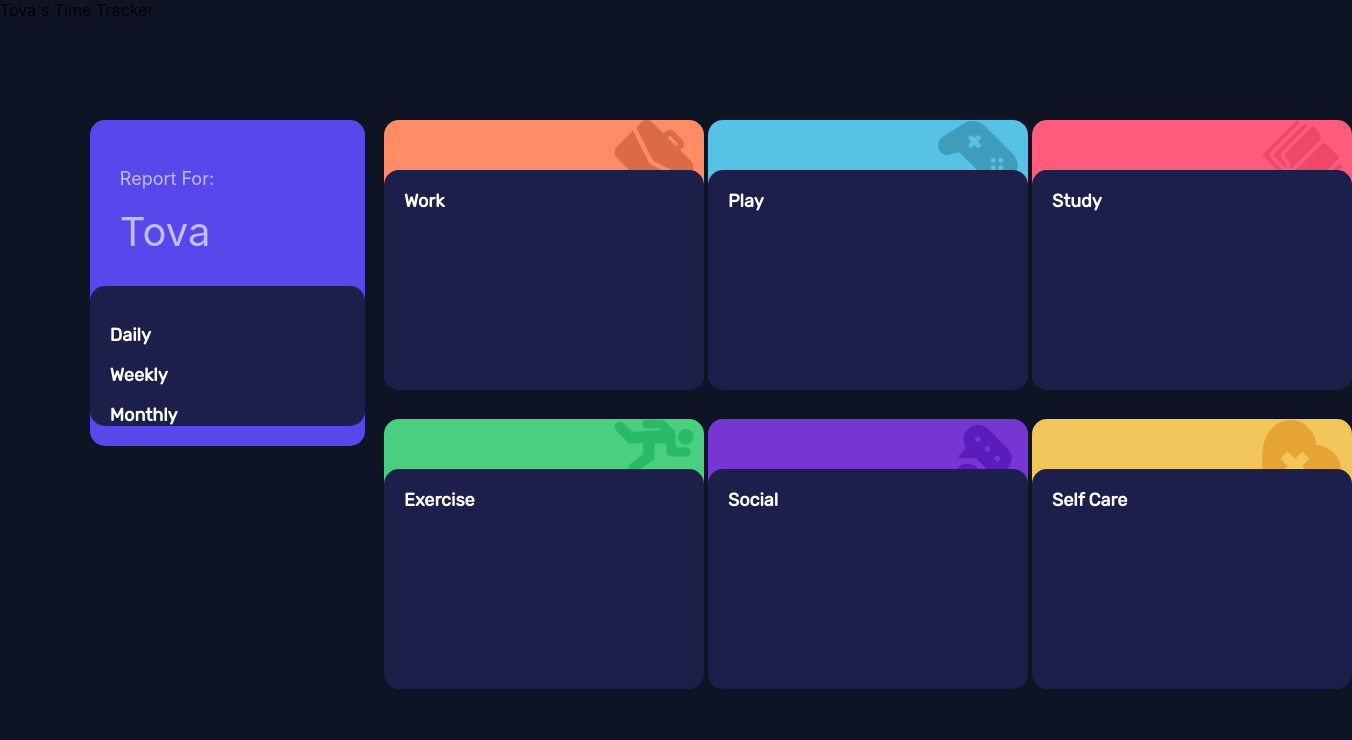
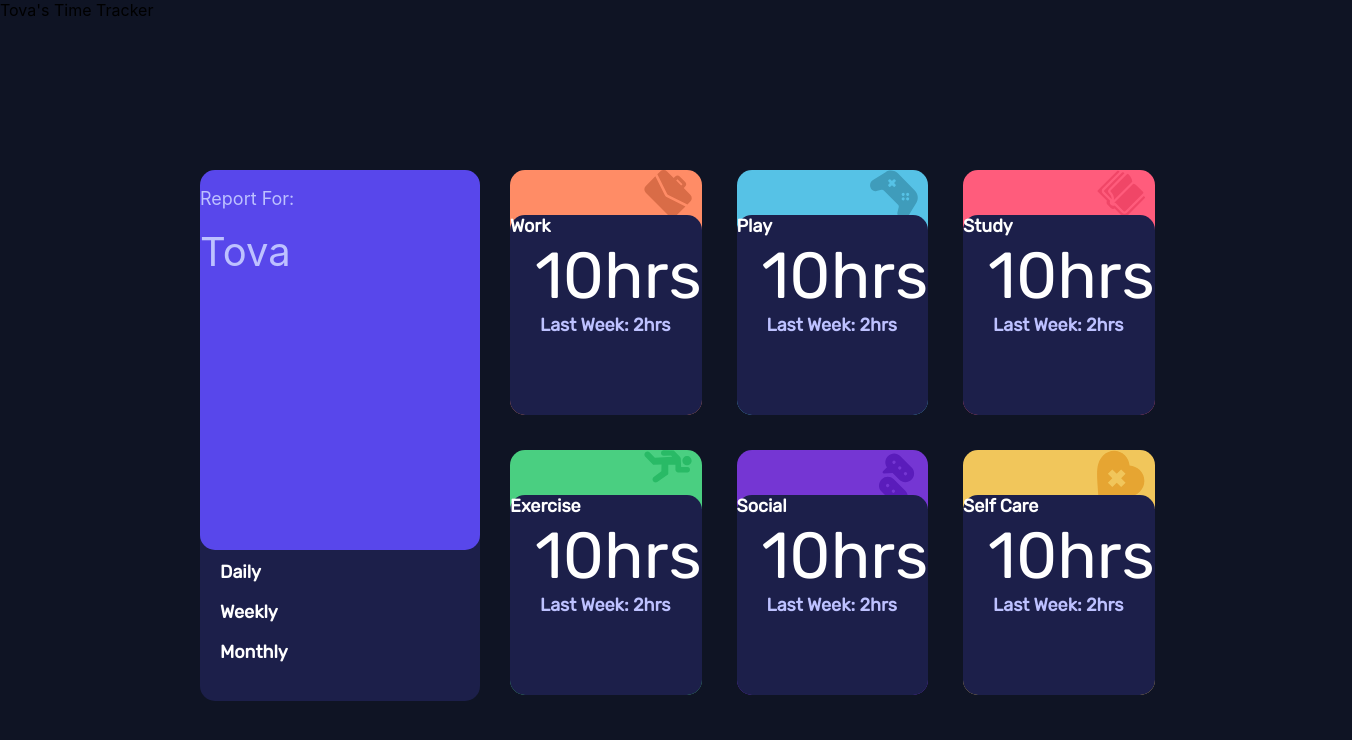
Before and after one commit to tova-moskowitz/time-tracker, a React (Create React App) app: page / in a window 1280 px wide. Shown: the top 740 px of the page, 1352 px wide, since content can reach past the window. Built offline with nearby package versions, Linux system fonts and the light colour scheme.

Commit message:
change flexbox to grid for wrapper

```diff
--- a/src/App.js
+++ b/src/App.js
@@ -29,15 +29,11 @@ function App() {
       <div className="wrapper">
         <div className="profileCard">
           <UserProfileCard user={user} />
-          <div className="timeframes">
-            <p className="daily">Daily</p>
-            <p className="weekly">Weekly</p>
-            <p className="monthly">Monthly</p>
-          </div>
         </div>
         <div className="cards">
           {data.map((type) => {
             return (
+              // <p>HELLO</p>
               <Card title={type.title} iconComponent={icons[type.title]} />
             );
           })}
--- a/src/components/Card.js
+++ b/src/components/Card.js
@@ -10,7 +10,13 @@ function Card({ title, iconComponent }) {
       <div className="icon">
         <Icon />
       </div>
-      <div className="title">{title}</div>
+      <div className="title">
+        {title}
+        <div className="hours">
+          <p className="currentHours">10hrs</p>
+          <p className="previousHours">Last Week: 2hrs</p>
+        </div>
+      </div>
     </div>
   );
 }
--- a/src/components/UserProfileCard.js
+++ b/src/components/UserProfileCard.js
@@ -5,6 +5,11 @@ function UserProfileCard({ user }) {
     <div className="profile">
       <p>Report For:</p>
       {user}
+      <div className="timeframes">
+        <p className="daily">Daily</p>
+        <p className="weekly">Weekly</p>
+        <p className="monthly">Monthly</p>
+      </div>
     </div>
   );
 }
--- a/src/style/App.css
+++ b/src/style/App.css
@@ -18,30 +18,27 @@
   --title-card-height: 200px;
   --icon-card-border-radius: 15px;
 }
+
 body {
   background: var(--very-dark-blue);
   height: 100%;
 }
 
 .wrapper {
-  margin-top: 100px;
-  display: flex;
-  justify-content: flex-end;
-  text-align: left;
+  display: grid;
+  grid-template-columns: 280px 1fr;
+  margin: 150px 200px;
 }
 
 .profileCard {
-  text-align: left;
   display: flex;
+  justify-content: space-between;
   flex-direction: column;
   border-radius: var(--icon-card-border-radius);
   background: var(--blue);
   color: var(--pale-blue);
-  width: 275px;
   font-size: 40px;
-}
-.profile {
-  margin: 30px;
+  height: 380px;
 }
 
 .profile p {
@@ -49,6 +46,8 @@ body {
 }
 
 .timeframes {
+  z-index: -1;
+  position: relative;
   color: var(--pale-blue);
   background: var(--dark-blue);
   font-family: Rubik;
@@ -58,12 +57,10 @@ body {
 }
 
 .cards {
-  margin: 0 5% 0 1.5%;
+  margin-left: 30px;
   display: grid;
-  justify-items: center;
-  grid-template-columns: repeat(3, 3fr);
-  gap: 55% 0.25rem;
-  width: 65%;
+  grid-template-columns: repeat(3, 1fr);
+  gap: 35px;
 }
 
 .card,
@@ -73,8 +70,9 @@ body {
   font-weight: 700;
   font-size: 18px;
   border-radius: var(--icon-card-border-radius);
-  height: var(--icon-card-height);
-  margin-bottom: 20px;
+}
+.timeframes {
+  margin-top: 247px;
 }
 
 .icon {
@@ -88,13 +86,23 @@ body {
   right: 10px;
 }
 
+.currentHours {
+  font-size: 65px;
+  font-weight: 400;
+  padding-left: 25px;
+  margin: 0;
+}
+
+.previousHours {
+  margin: 0 30px;
+  color: var(--pale-blue);
+}
+
 .title {
-  width: var(--icon-card-width);
   border-radius: var(--icon-card-border-radius);
   height: var(--title-card-height);
   background: var(--dark-blue);
-  margin-top: 50px;
-  padding: 20px 0 0 20px;
+  margin-top: 45px;
   position: relative;
   z-index: 1;
 }
```
